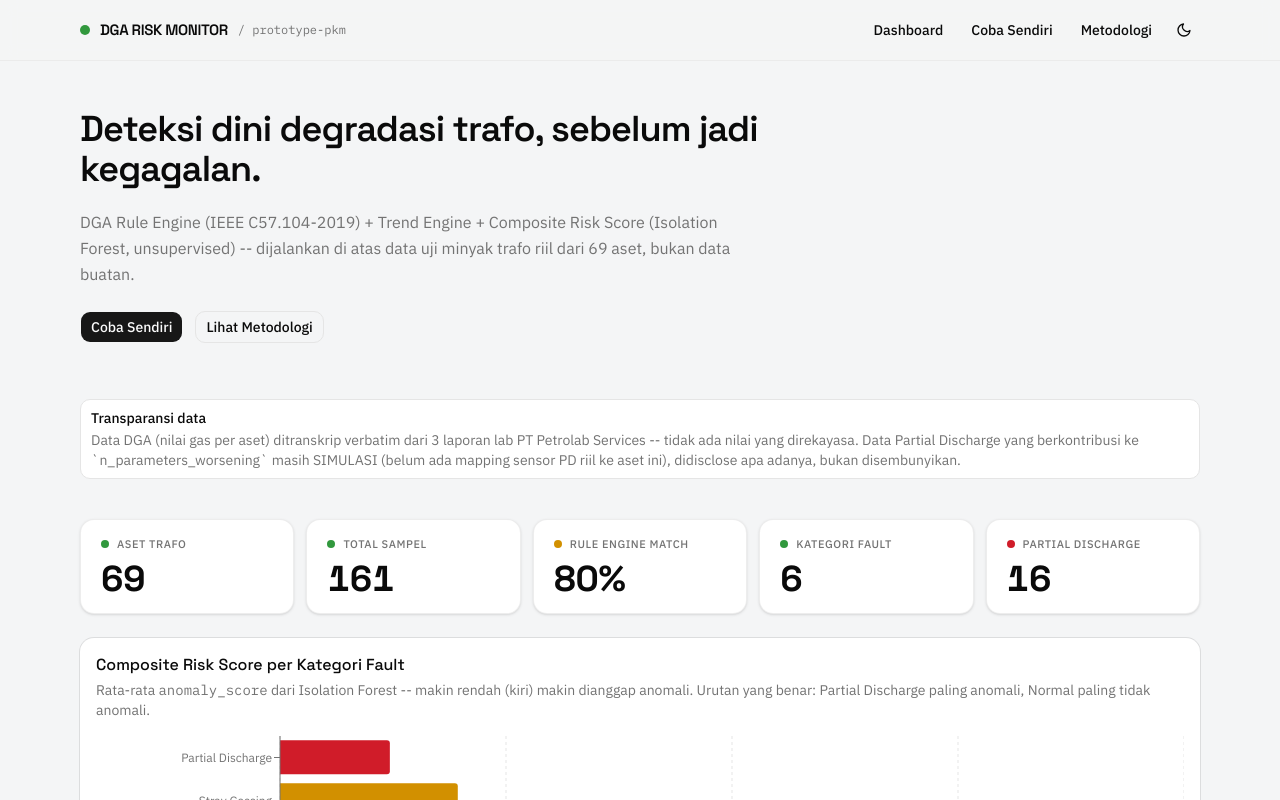
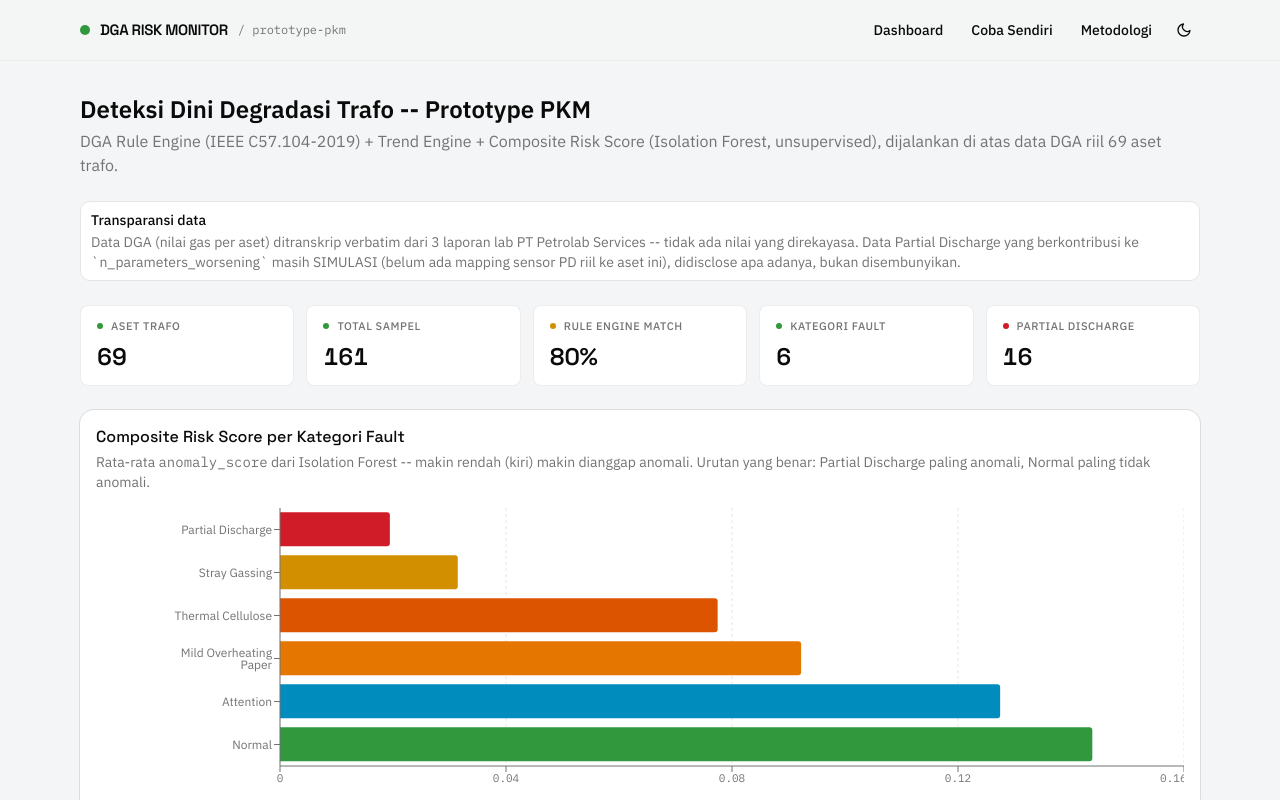
Before and after one commit to lenilestari/pkm-inovasi, a Next.js app in the folder webapp/: page / in a window 1280 px wide. Shown: the top 800 px of the page. Built offline with nearby package versions, Linux system fonts and the light colour scheme.

Commit message:
Revert hero section and bold stat metrics, keep pre-hero layout

```diff
--- a/webapp/src/app/page.tsx
+++ b/webapp/src/app/page.tsx
@@ -1,30 +1,16 @@
-import Link from "next/link";
 import { Dashboard } from "@/components/dashboard";
 import { Alert, AlertDescription, AlertTitle } from "@/components/ui/alert";
-import { Button } from "@/components/ui/button";
 
 export default function Home() {
   return (
-    <div className="space-y-10">
-      <section className="space-y-5 py-4">
-        <h1 className="font-display text-3xl sm:text-4xl font-semibold tracking-tight max-w-3xl">
-          Deteksi dini degradasi trafo, sebelum jadi kegagalan.
-        </h1>
-        <p className="text-muted-foreground max-w-2xl text-base leading-relaxed">
+    <div className="space-y-6">
+      <div>
+        <h1 className="text-2xl font-semibold">Deteksi Dini Degradasi Trafo -- Prototype PKM</h1>
+        <p className="text-muted-foreground mt-1">
           DGA Rule Engine (IEEE C57.104-2019) + Trend Engine + Composite Risk Score (Isolation
-          Forest, unsupervised) -- dijalankan di atas data uji minyak trafo riil dari 69 aset,
-          bukan data buatan.
+          Forest, unsupervised), dijalankan di atas data DGA riil 69 aset trafo.
         </p>
-        <div className="flex flex-wrap gap-3 pt-1">
-          <Button asChild>
-            <Link href="/coba">Coba Sendiri</Link>
-          </Button>
-          <Button asChild variant="outline">
-            <Link href="/metodologi">Lihat Metodologi</Link>
-          </Button>
-        </div>
-      </section>
-
+      </div>
       <Alert>
         <AlertTitle>Transparansi data</AlertTitle>
         <AlertDescription>
@@ -34,7 +20,6 @@ export default function Home() {
           didisclose apa adanya, bukan disembunyikan.
         </AlertDescription>
       </Alert>
-
       <Dashboard />
     </div>
   );
--- a/webapp/src/components/dashboard.tsx
+++ b/webapp/src/components/dashboard.tsx
@@ -71,19 +71,17 @@ function useSummary() {
 
 function StatChip({ label, value, colorVar }: { label: string; value: string; colorVar?: string }) {
   return (
-    <div className="rounded-xl border border-border/70 bg-card px-5 py-4 flex flex-col gap-2 shadow-sm">
+    <div className="rounded-md border border-border/70 bg-card px-4 py-3 flex flex-col gap-1.5">
       <div className="flex items-center gap-2">
         <span
-          className="size-2 rounded-full"
+          className="size-1.5 rounded-full"
           style={{ backgroundColor: colorVar ?? "var(--fault-normal)" }}
         />
         <span className="text-[11px] uppercase tracking-wider text-muted-foreground font-medium">
           {label}
         </span>
       </div>
-      <span className="font-display text-3xl sm:text-4xl font-bold tabular-nums leading-none">
-        {value}
-      </span>
+      <span className="font-display text-2xl font-semibold tabular-nums">{value}</span>
     </div>
   );
 }
```
